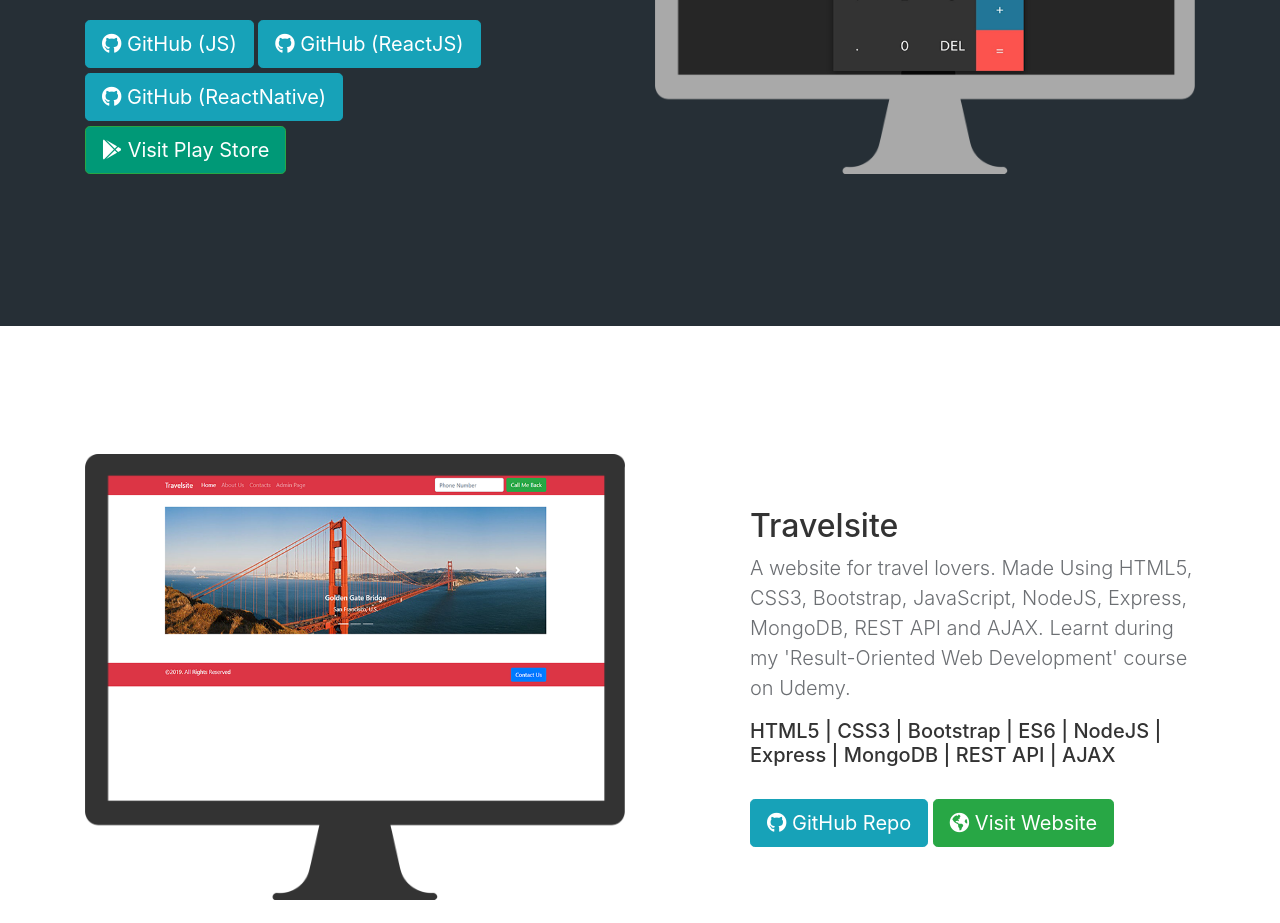
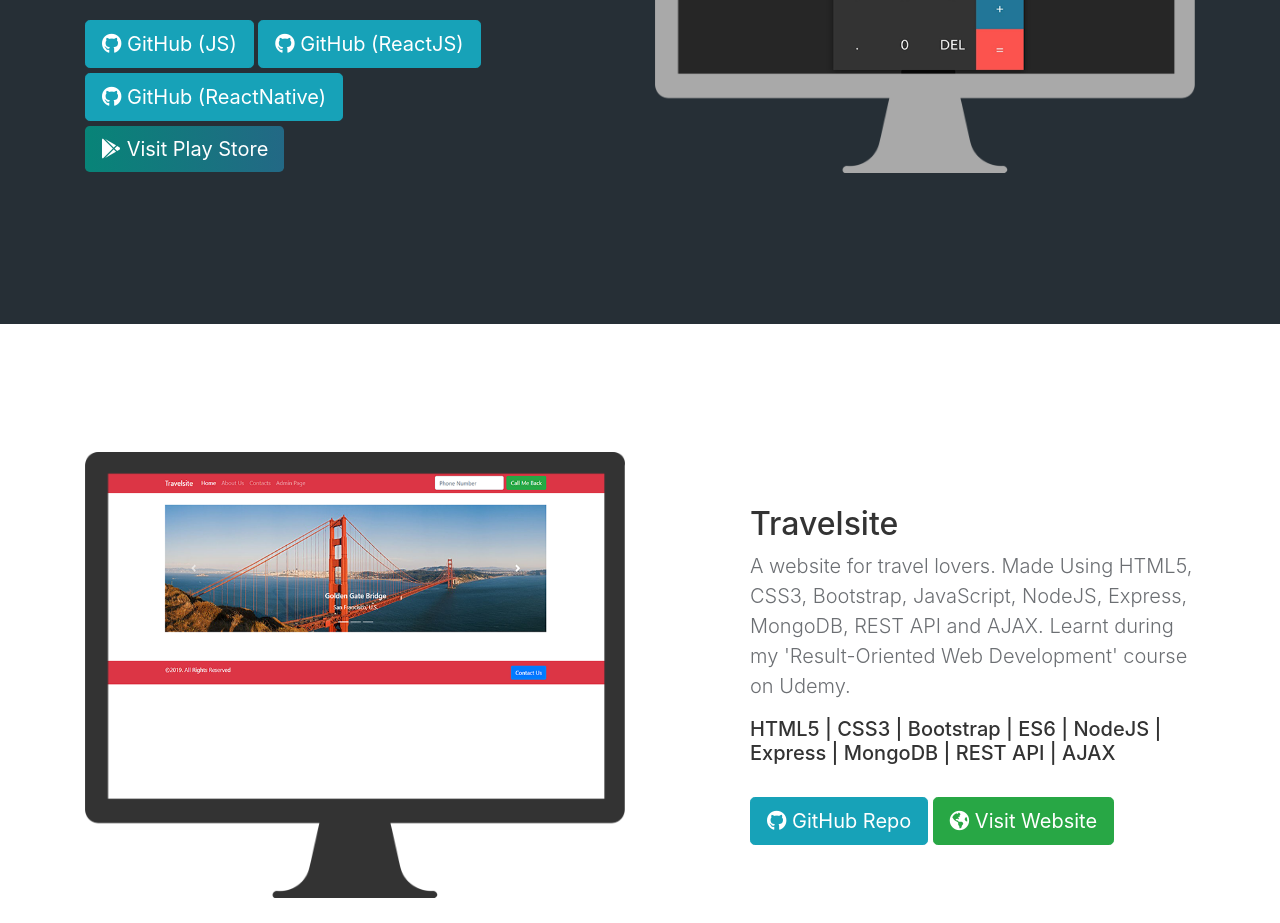
Before and after one commit to sobhanniroula/sobhanniroula.github.io, a plain HTML site: page index.html in a window 1280 px wide. Shown: the part 3960-4883 px from the top of the page. Drawn offline with nearby package versions, Linux system fonts and the light colour scheme.

Commit message:
Edited Play Store button

```diff
--- a/css/style.css
+++ b/css/style.css
@@ -280,7 +280,11 @@ span {
     color: #718FA9;
 }
 
-
+#play-store {
+    margin-top: 5px;
+    background: linear-gradient(to right, rgba(0, 153, 136, 0.8), rgba(34, 119, 153, 0.8));
+    border: none;
+}
 
 
 
--- a/index.html
+++ b/index.html
@@ -225,7 +225,7 @@
                             <a href="https://github.com/sobhanniroula/CalculatorApp-JavaScript" class="btn btn-info btn-lg" target="_blank"><i class="fab fa-github"></i> GitHub (JS)</a>
                             <a href="https://github.com/sobhanniroula/CalculatorApp-ReactJS" class="btn btn-info btn-lg" target="_blank"><i class="fab fa-github"></i> GitHub (ReactJS)</a>
                             <a href="https://github.com/sobhanniroula/CalculatorApp-React-Native" class="btn btn-info btn-lg" target="_blank" style="margin-top: 5px"><i class="fab fa-github"></i> GitHub (ReactNative)</a>
-                            <a href="https://play.google.com/store/apps/details?id=sobhanniroula.reactnative" class="btn btn-success btn-lg" target="_blank" style="margin-top: 5px; background-color: #009977"><i class="fab fa-google-play"></i> Visit Play Store</a><br><br>
+                            <a href="https://play.google.com/store/apps/details?id=sobhanniroula.reactnative" class="btn btn-success btn-lg" id="play-store" target="_blank"><i class="fab fa-google-play"></i> Visit Play Store</a><br><br>
                         </div>
                         <div class="col-lg-6  offset-lg-1 overlap-div">
                             <img src="img/Calc.png" alt="Project Calculator" id="calc-img">
```
